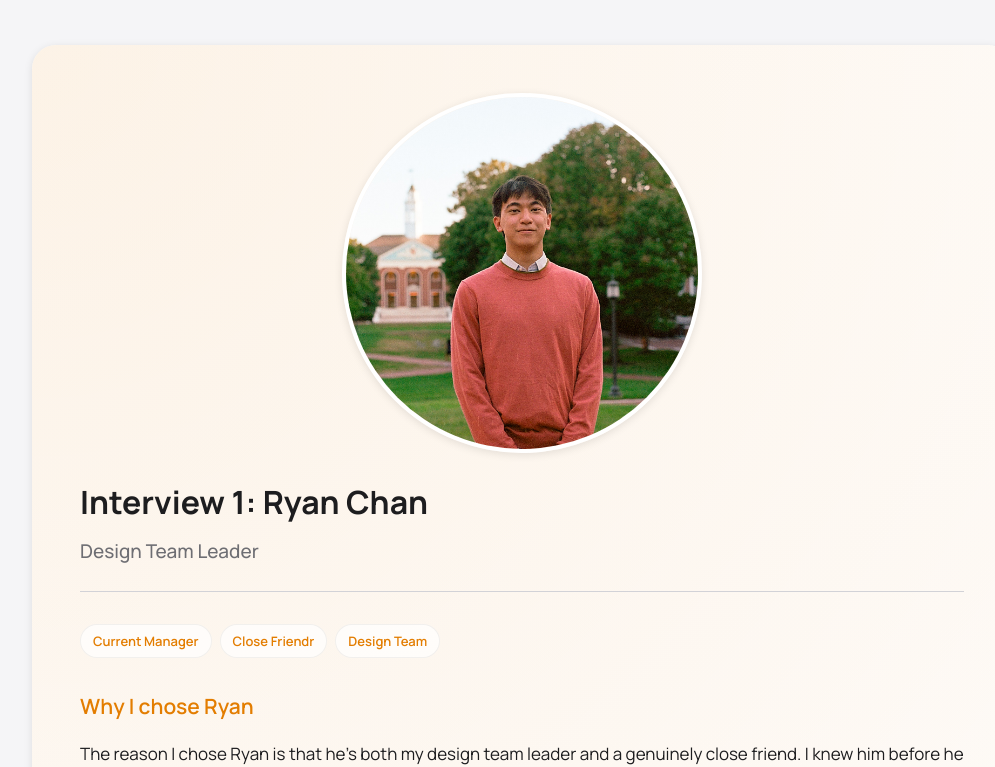
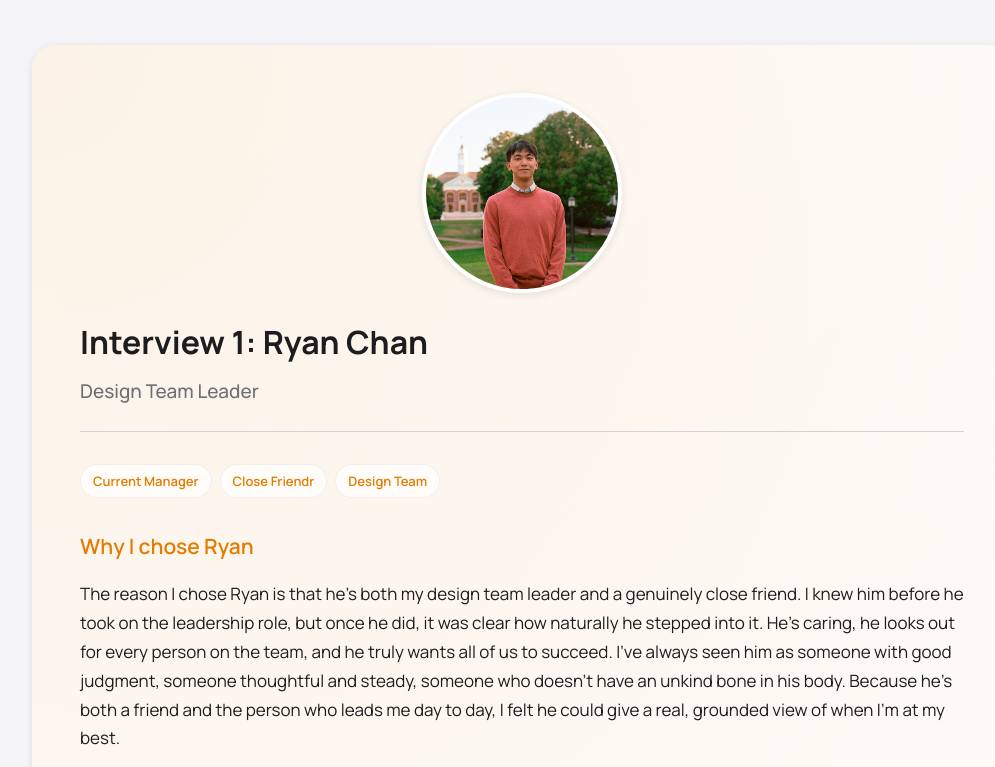
Before and after one commit to jrosman1/best_self_portfolio, a plain HTML site: page index.html in a window 1280 px wide. Shown: the part 2875-3642 px from the top of the page, without its empty margins (118-1113 px from the left). Drawn offline with Linux system fonts and the light colour scheme.

Commit message:
fixed headshot

```diff
--- a/styles.css
+++ b/styles.css
@@ -236,8 +236,8 @@ body {
 }
 
 .interview-photo {
-    width: 360px;
-    height: 360px;
+    width: 200px;
+    height: 200px;
     border-radius: 50%;
     object-fit: cover;
     display: block;
```
